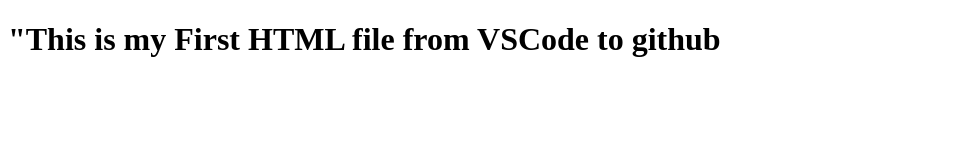
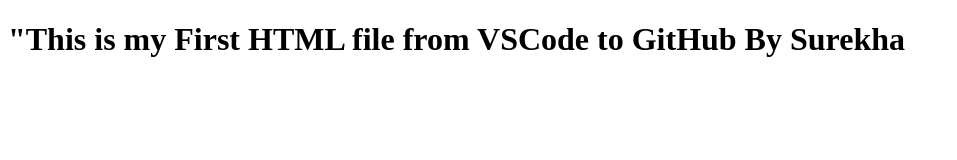
Before and after one commit to surekhak2589/HTML, a plain HTML site: page index.html in a window 1280 px wide. Shown: the whole page, without its empty margins (0-957 px from the left). Drawn offline with Linux system fonts and the light colour scheme.

Commit message:
"Updated username

```diff
--- a/index.html
+++ b/index.html
@@ -7,6 +7,6 @@
     <title>Document</title>
 </head>
 <body>
-    <h1>"This is my First HTML file from VSCode to github</h1>
+    <h1>"This is my First HTML file from VSCode to GitHub By Surekha</h1>
 </body>
 </html>
```
